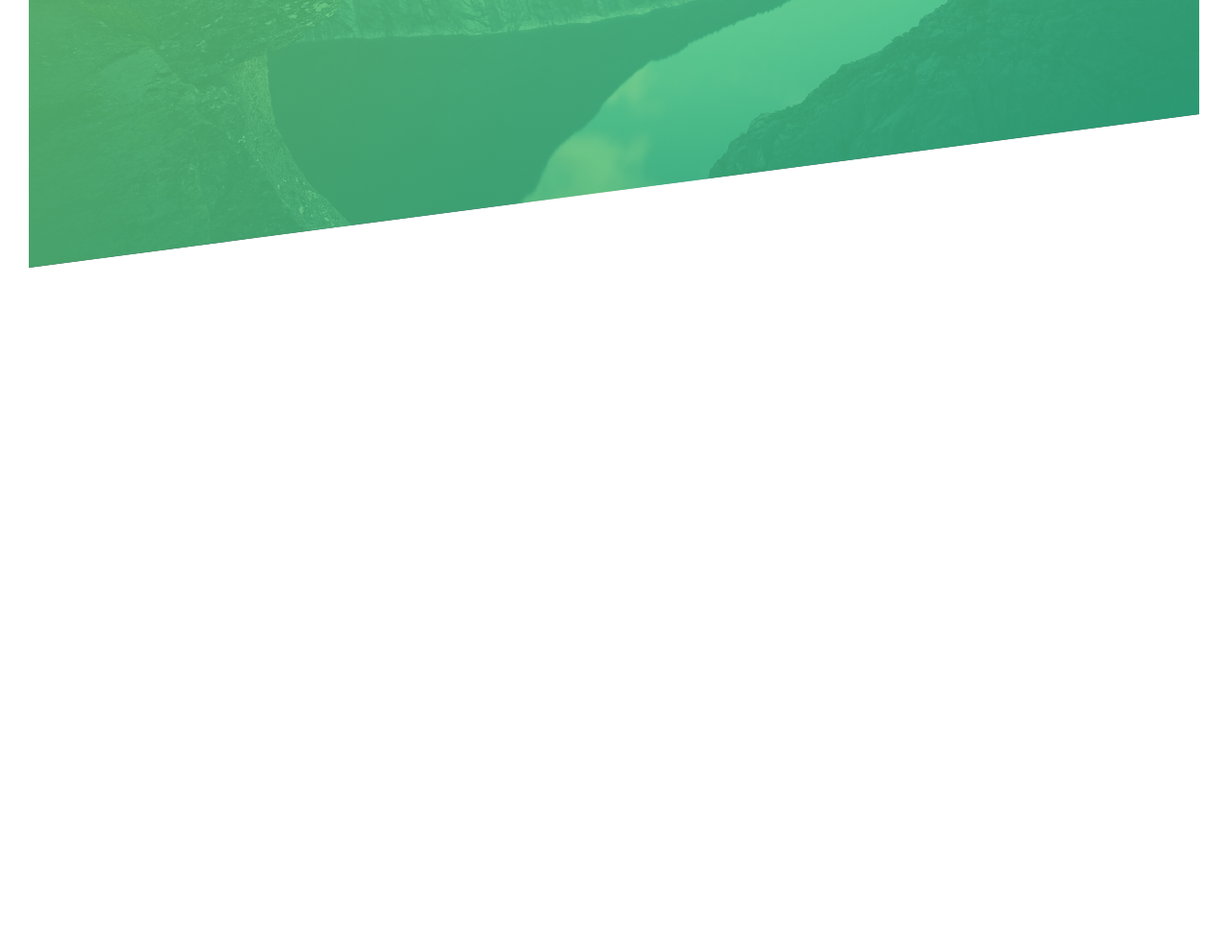
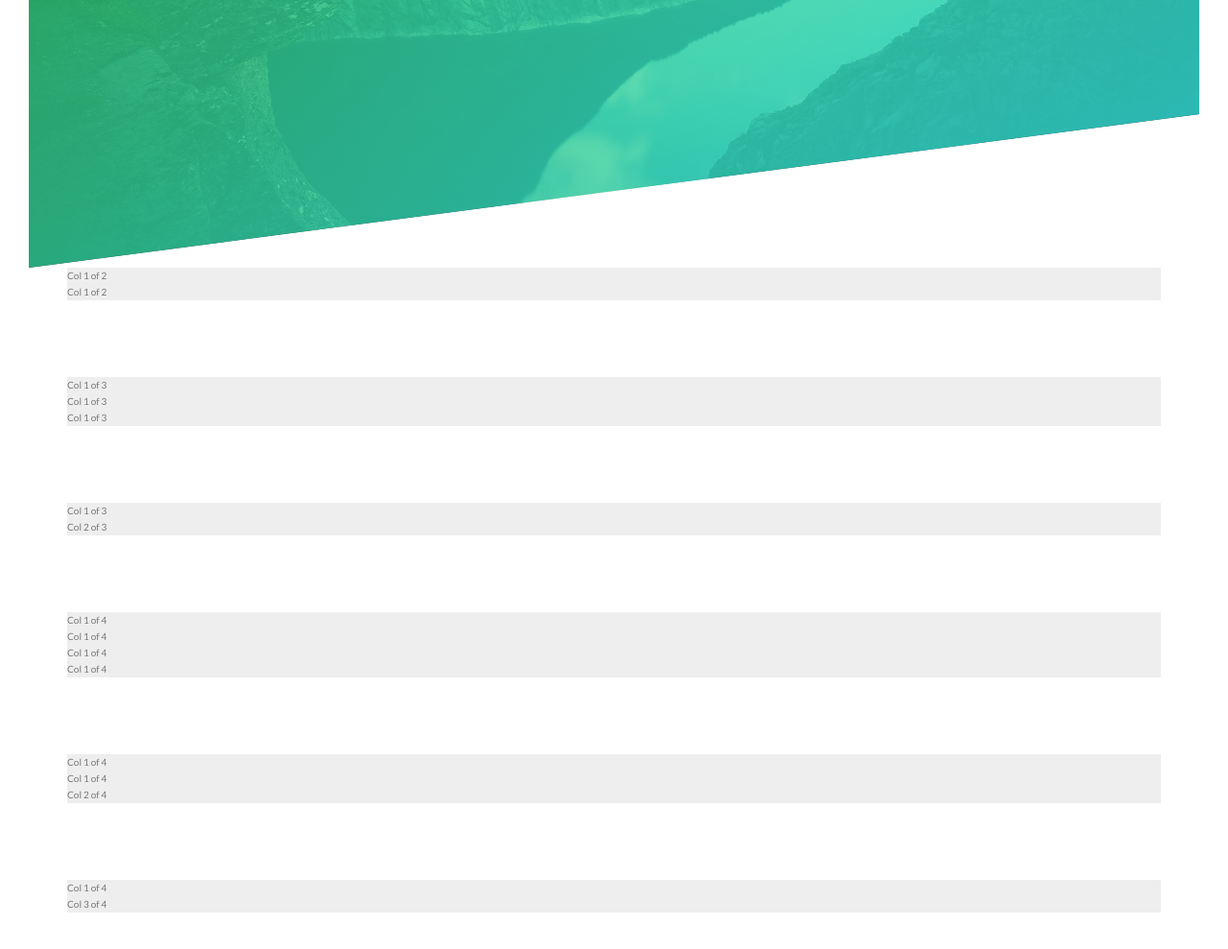
Before and after one commit to MarcosFLima/Natours, a website: page starter/index.html in a window 1280 px wide. Shown: the part 511-1500 px from the top of the page at 96% size. Before the commit the page ends 820 px from the top, so only its background shows below. Drawn offline with Linux system fonts and the light colour scheme.

Commit message:
Grid Flex Box Testing.

```diff
--- a/starter/index.html
+++ b/starter/index.html
@@ -27,4 +27,71 @@
 
         </header>
 
+        <section class="grid-test">
+            <div class="row">
+                    <div class="col-1-of-2">
+                            Col 1 of 2
+                        </div>
+                        <div class="col-1-of-2">
+                                Col 1 of 2
+                        </div>
+            </div>
+            <div class="row">
+                    <div class="col-1-of-3">
+                            Col 1 of 3
+                        </div>
+                        <div class="col-1-of-3">
+                                Col 1 of 3
+                            </div>
+                            <div class="col-1-of-3">
+                                    Col 1 of 3
+                                </div>
+            </div>
+
+            <div class="row">
+                    <div class="col-1-of-3">
+                            Col 1 of 3
+                        </div>
+                        <div class="col-2-of-3">
+                                Col 2 of 3
+                            </div>
+            </div>
+            <div class="row">
+                    <div class="col-1-of-4">
+                            Col 1 of 4
+                        </div>
+                        <div class="col-1-of-4">
+                                Col 1 of 4
+                            </div>
+                            <div class="col-1-of-4">
+                                    Col 1 of 4
+                                </div>
+                                <div class="col-1-of-4">
+                                        Col 1 of 4
+                                    </div>
+            </div>
+            <div class="row">
+                    <div class="col-1-of-4">
+                            Col 1 of 4
+                        </div>
+                        <div class="col-1-of-4">
+                                Col 1 of 4
+                            </div>
+                            <div class="col-2-of-4">
+                                    Col 2 of 4
+                                </div>
+
+            </div>
+            <div class="row">
+                    <div class="col-1-of-4">
+                            Col 1 of 4
+                        </div>
+                        <div class="col-3-of-4">
+                                Col 3 of 4
+                            </div>
+            </div>
+
+
+        </section>
+
     </body>
--- a/starter/sass/abstracts/_variables.scss
+++ b/starter/sass/abstracts/_variables.scss
@@ -1,8 +1,14 @@
 /*COLORS:*/
 $color-primary:#55c57a;
-$color-primary-light:#7ed56f;
-$color-primary-dark:#28b485;
+$color-primary-light:#28b43b ;
+$color-primary-dark:#33e6e6;
 
 $color-gray-dark:#777;
 $color-withe:#FFF;
 $color-black:#000;
+
+
+/* GRID*/
+$grid-widht:114rem;
+$gutter-vertical:8rem;
+$gutter-horizontal:6rem;
--- a/starter/sass/base/_typography.scss
+++ b/starter/sass/base/_typography.scss
@@ -32,6 +32,6 @@ body {
         font-size: 2rem;
         font-weight: 700;
         letter-spacing: 1.75rem;
-        animation: moveInRight 1s ease-in;
+        animation: moveInRight 1s ease-in-out;
     }
 }
--- /dev/null
+++ b/starter/sass/layout/_grid.scss
@@ -0,0 +1,7 @@
+.row {
+    max-width: $grid-widht;
+    background-color: #EEE;
+    margin: 0 auto;
+    margin-bottom: $;
+
+}
--- a/starter/sass/main.scss
+++ b/starter/sass/main.scss
@@ -12,3 +12,5 @@
 @import "components/_button";
 
 @import "layout/_header";
+
+@import "layout/_grid";
```
Also changed, not shown: starter/css/style.css.
